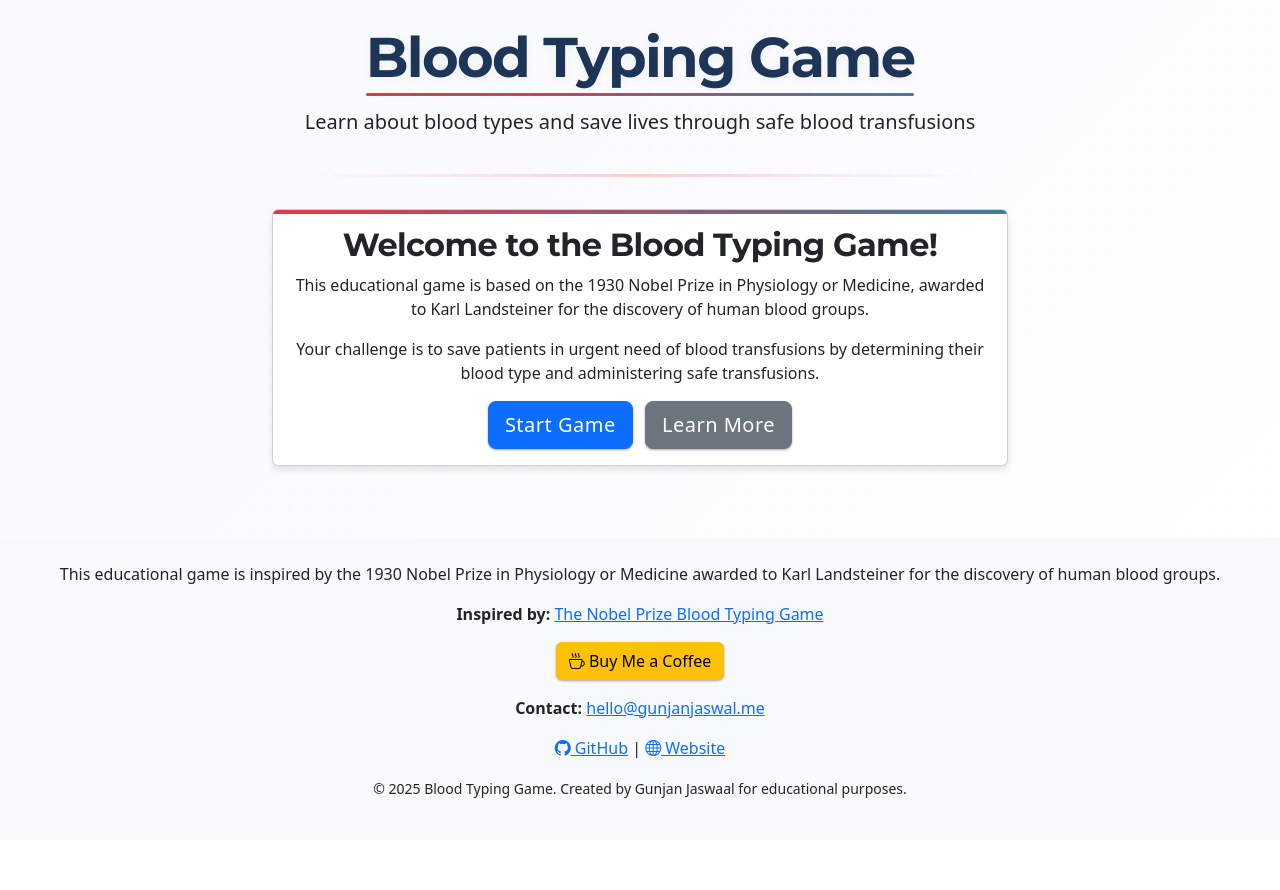
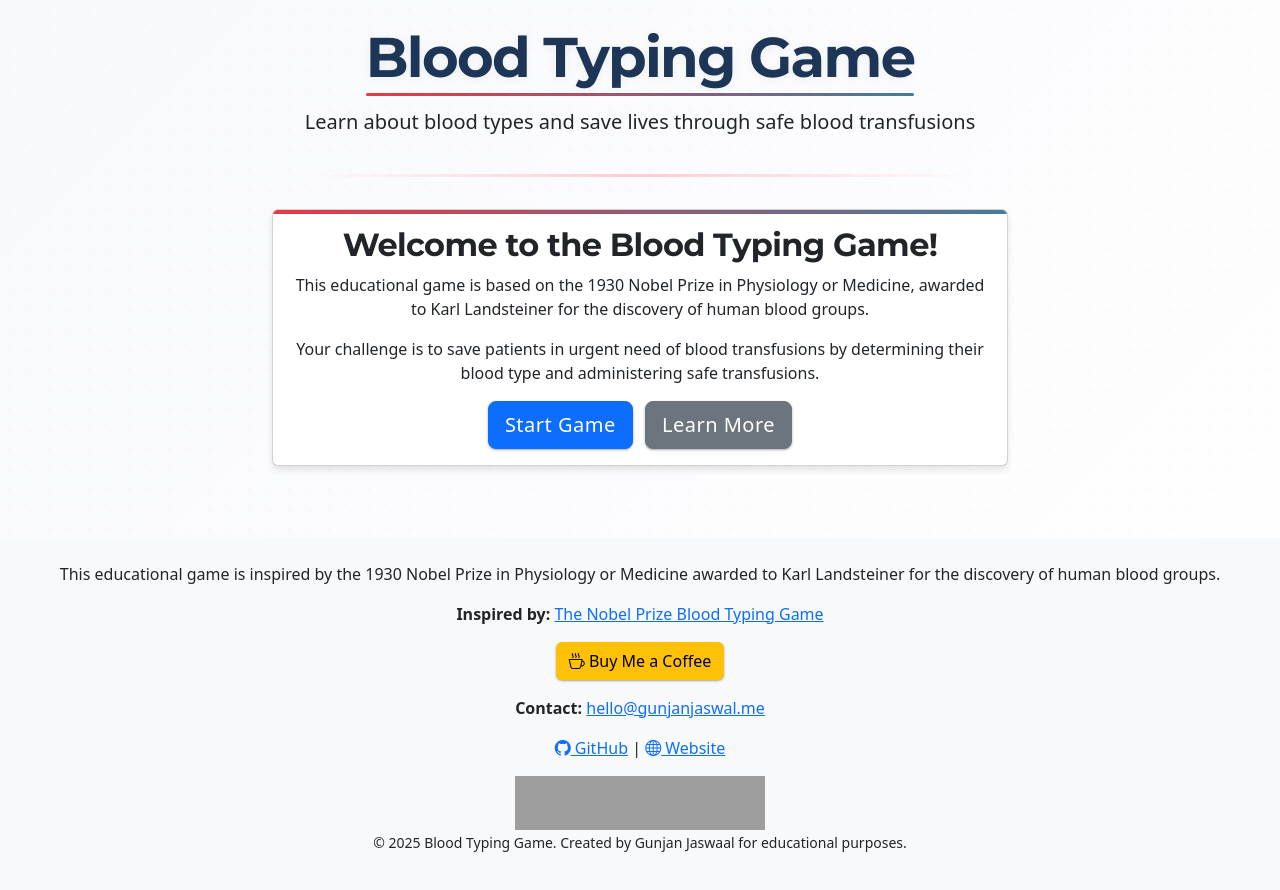
Before and after one commit to gunjanjaswal/BloodTypingGame, a website: page index.html in a window 1280 px wide. Before the commit the page ends 840 px from the top, so only its background shows below. Drawn offline with nearby package versions, Linux system fonts and the light colour scheme; grey boxes are pictures that could not be loaded.

Commit message:
Update index.html

```diff
--- a/index.html
+++ b/index.html
@@ -372,6 +372,9 @@
             <p><strong>Contact:</strong> <a href="mailto:hello@gunjanjaswal.me">hello@gunjanjaswal.me</a></p>
             <p><a href="https://github.com/gunjanjaswal" target="_blank"><i class="bi bi-github"></i> GitHub</a> | <a href="https://gunjanjaswal.me" target="_blank"><i class="bi bi-globe"></i> Website</a></p>
         </div>
+        <div class="mt-3 d-flex justify-content-center">
+            <a href="https://www.producthunt.com/products/blood-typing-game?embed=true&utm_source=badge-featured&utm_medium=badge&utm_source=badge-blood&#0045;typing&#0045;game" target="_blank"><img src="https://api.producthunt.com/widgets/embed-image/v1/featured.svg?post_id=1030065&theme=light&t=1761233883980" alt="Blood&#0032;Typing&#0032;Game - Learn&#0032;about&#0032;blood&#0032;types&#0032;&#0038;&#0032;transfusions | Product Hunt" style="width: 250px; height: 54px;" width="250" height="54" /></a>
+        </div>
         <p><small>&copy; 2025 Blood Typing Game. Created by Gunjan Jaswaal for educational purposes.</small></p>
     </footer>
 
```
